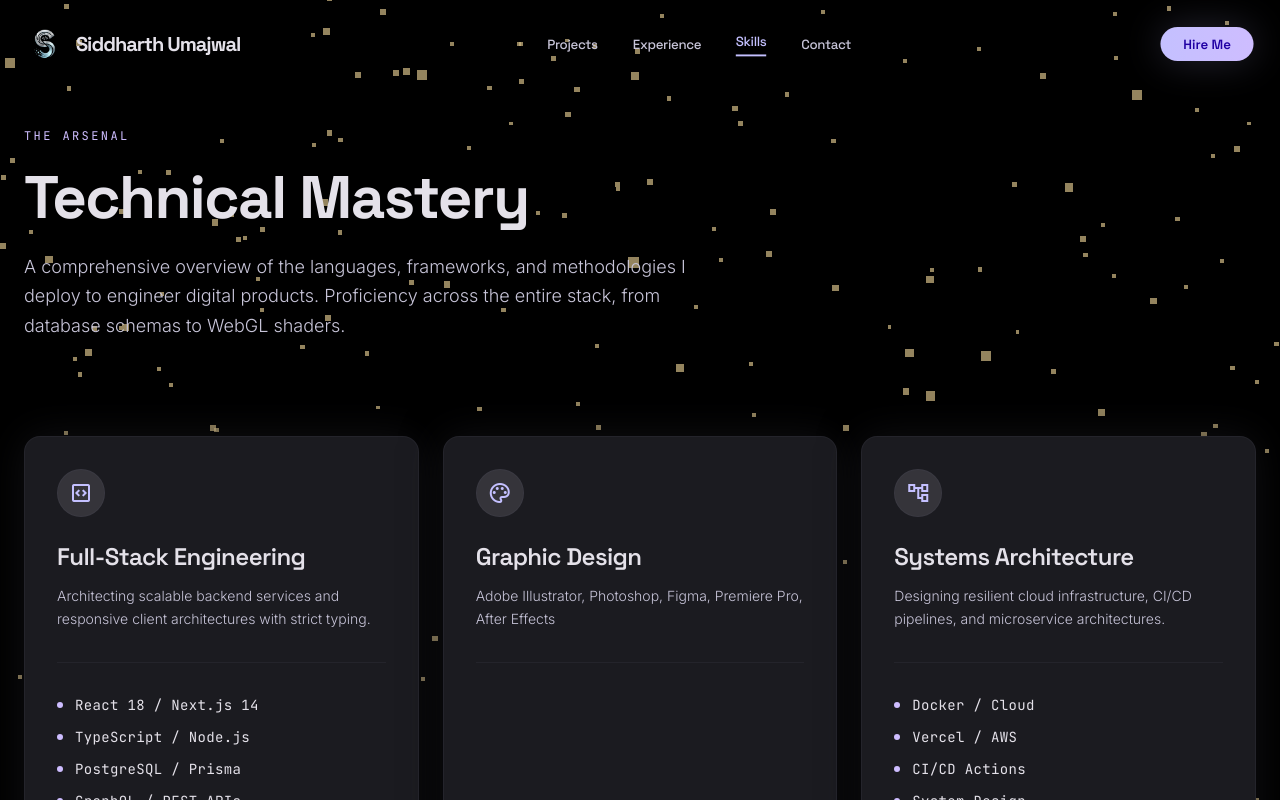
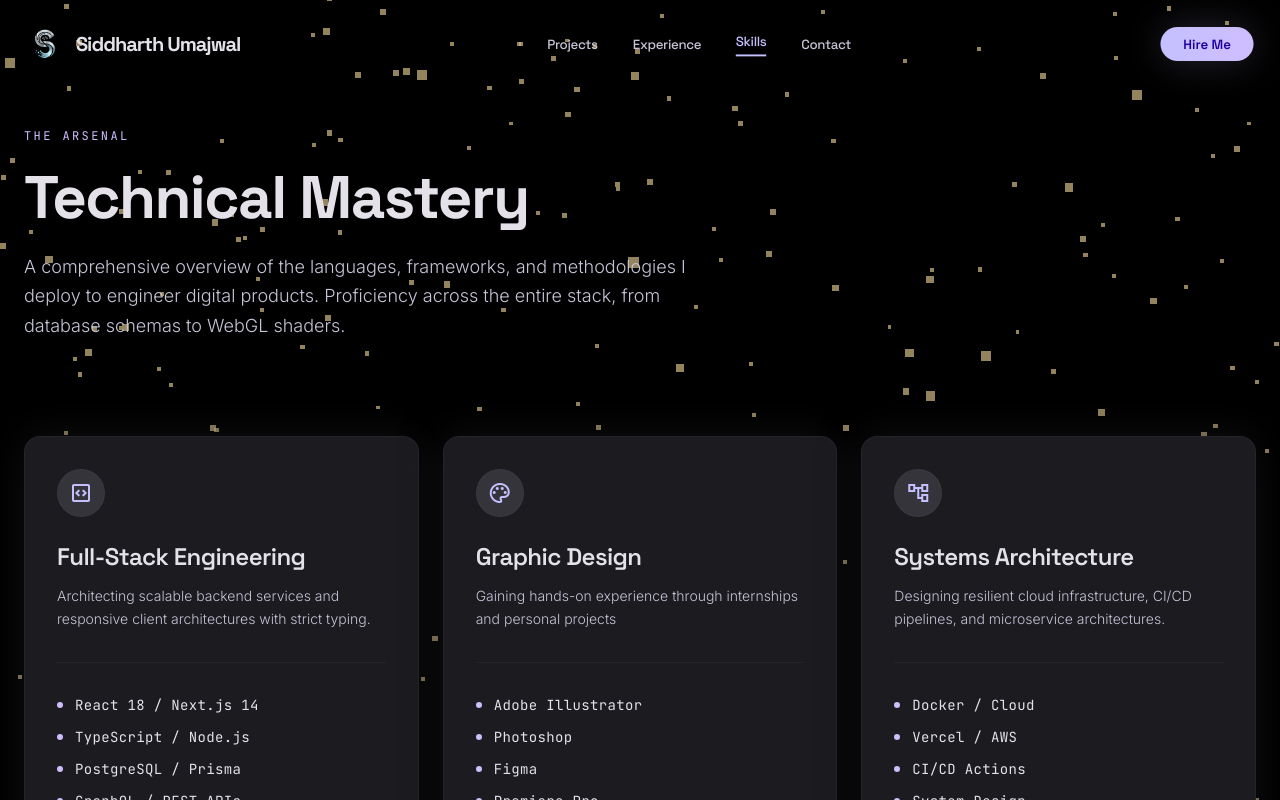
Before and after one commit to Sid80008/portfolio, a Next.js app: page /skills in a window 1280 px wide. Shown: the top 800 px of the page. Built offline with nearby package versions, Linux system fonts and the light colour scheme.

Commit message:
UI Update: Save and push user modifications

```diff
--- a/app/contact/page.tsx
+++ b/app/contact/page.tsx
@@ -56,7 +56,7 @@ export default function ContactPage() {
         <div className="flex flex-col gap-8 lg:w-1/2 md:sticky md:top-32">
           <span className="font-mono text-xs uppercase tracking-[0.2em] text-primary">Transmission</span>
           <h1 className="font-headline text-5xl md:text-7xl font-bold tracking-tight text-on-surface leading-[0.9]">
-            Let&apos;s build<br/>something<br/>exceptional.
+            Let&apos;s build<br />something<br />exceptional.
           </h1>
           <p className="text-on-surface-variant text-lg font-light leading-relaxed max-w-md mt-4">
             Whether it&apos;s a complex web application, a cinematic promotional site, or a scalable backend architecture—reach out.
--- a/app/skills/page.tsx
+++ b/app/skills/page.tsx
@@ -20,8 +20,8 @@ export default function SkillsPage() {
     {
       title: "Graphic Design",
       icon: "palette",
-      description: "Adobe Illustrator, Photoshop, Figma, Premiere Pro, After Effects",
-      skills: []
+      description: "Gaining hands-on experience through internships and personal projects",
+      skills: ["Adobe Illustrator", "Photoshop", "Figma", "Premiere Pro", "After Effects"]
     },
     {
       title: "Systems Architecture",
```
